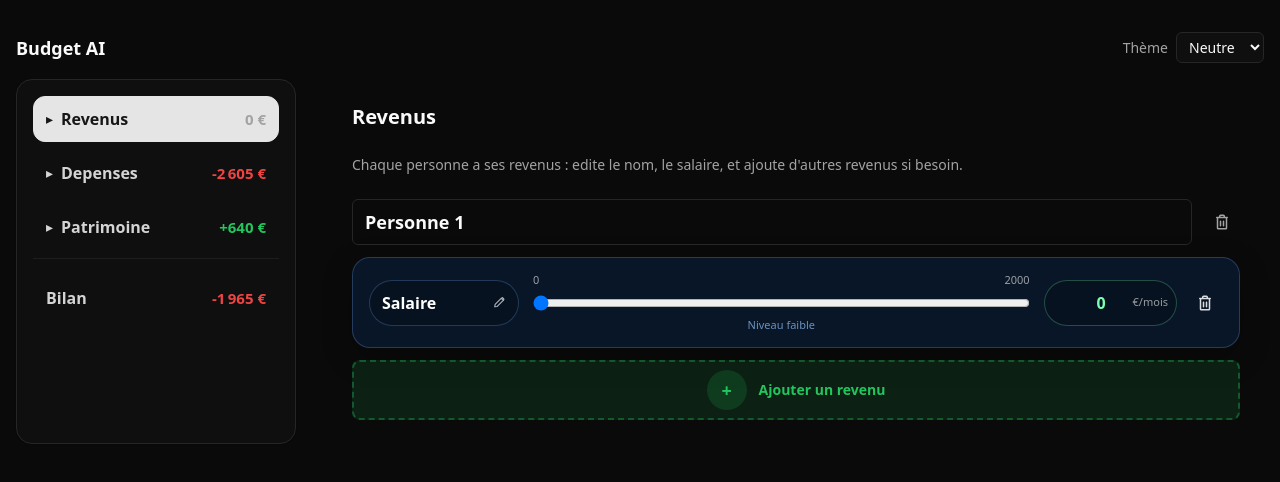
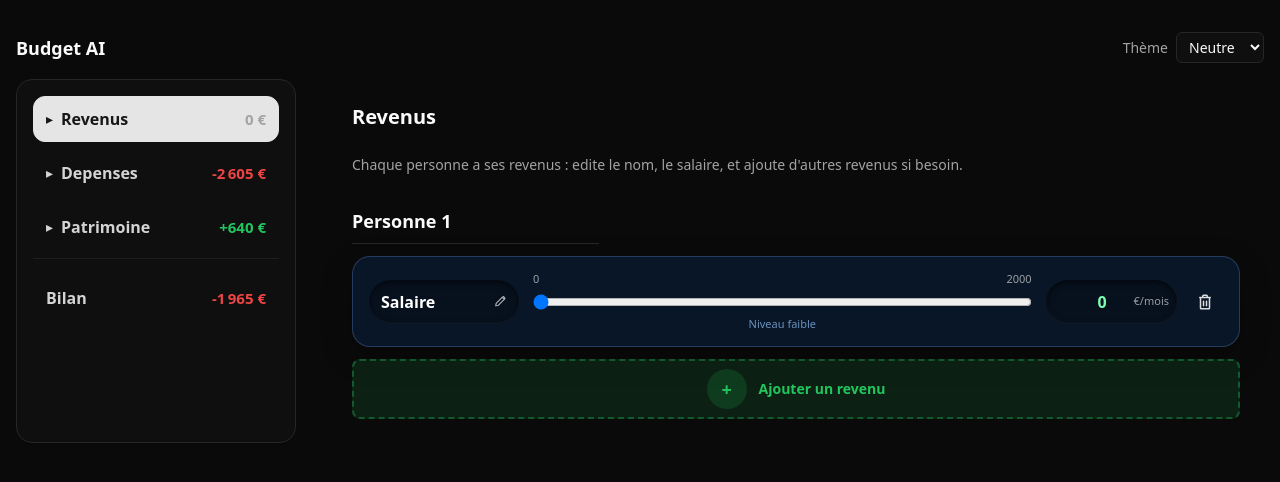
Before and after one commit to Samuel-BAHIA/Budget-FullStack, a Next.js app in the folder apps/frontend/: page / in a window 1280 px wide. Shown: the top 482 px of the page. Built offline with nearby package versions, Linux system fonts and the light colour scheme.

Commit message:
Auto-commit (new-design): 2026-01-08 18:23:53

```diff
--- a/apps/frontend/app/tabs/RevenusTab.tsx
+++ b/apps/frontend/app/tabs/RevenusTab.tsx
@@ -218,11 +218,12 @@ const styles: Record<string, CSSProperties> = {
     justifyContent: "space-between",
     padding: "10px 12px",
     borderRadius: 999,
-    border: "1px solid rgba(120, 170, 255, 0.25)",
-    background: "rgba(0,0,0,0.15)",
+    border: "none",
+    background: "rgba(5, 12, 22, 0.6)",
     color: "white",
     cursor: "text",
     width: "100%",
+    boxShadow: "inset 0 2px 6px rgba(0,0,0,0.55), inset 0 -1px 2px rgba(255,255,255,0.08)",
   },
   labelText: { fontWeight: 600 },
   pencil: { opacity: 0.7, fontSize: 14 },
@@ -230,10 +231,11 @@ const styles: Record<string, CSSProperties> = {
     padding: "10px 12px",
     borderRadius: 999,
     border: "1px solid rgba(120, 170, 255, 0.45)",
-    background: "rgba(0,0,0,0.2)",
+    background: "rgba(5, 12, 22, 0.6)",
     color: "white",
     outline: "none",
     width: "100%",
+    boxShadow: "inset 0 2px 6px rgba(0,0,0,0.55), inset 0 -1px 2px rgba(255,255,255,0.08)",
   },
   hintTop: { fontSize: 11, opacity: 0.6, textAlign: "center", width: "100%" },
   infoHint: { fontSize: 11, opacity: 0.7, textAlign: "center", width: "100%" },
@@ -246,10 +248,11 @@ const styles: Record<string, CSSProperties> = {
     display: "flex",
     alignItems: "center",
     borderRadius: 999,
-    border: "1px solid rgba(120, 255, 170, 0.25)",
-    background: "rgba(0,0,0,0.15)",
+    border: "none",
+    background: "rgba(5, 12, 22, 0.6)",
     overflow: "hidden",
     paddingRight: 8,
+    boxShadow: "inset 0 2px 6px rgba(0,0,0,0.55), inset 0 -1px 2px rgba(255,255,255,0.08)",
   },
   valueInput: {
     width: 88,
@@ -299,13 +302,6 @@ export function RevenusTab({ persons: externalPersons, onPersonsChange, activePe
     }
   };
   const { updateTotal, updateRevenusParPersonnes } = useBudget();
-
-  const handleDeletePerson = (personId: number) => {
-    setPersons((prev) => {
-      if (prev.length <= 1) return prev;
-      return prev.filter((p) => p.id !== personId);
-    });
-  };
 
   const handlePersonNameChange = (personId: number, name: string) => {
     setPersons((prev) => prev.map((p) => (p.id === personId ? { ...p, name } : p)));
@@ -401,40 +397,21 @@ export function RevenusTab({ persons: externalPersons, onPersonsChange, activePe
                 type="text"
                 value={person.name}
                 onChange={(e) => handlePersonNameChange(person.id, e.target.value)}
-                className="min-w-[180px] flex-1 rounded-md border px-3 py-2 text-lg font-semibold outline-none transition bg-transparent"
+                className="border-b px-0 py-2 text-lg font-semibold outline-none transition bg-transparent"
                 style={{
                   borderColor: "var(--theme-border)",
                   color: "var(--theme-text)",
+                  width: "24ch",
                 }}
                 onFocus={(e) => {
                   e.currentTarget.style.borderColor = "var(--theme-borderLight)";
-                  e.currentTarget.style.boxShadow = "0 0 0 2px var(--theme-borderLight)";
+                  e.currentTarget.style.boxShadow = "none";
                 }}
                 onBlur={(e) => {
                   e.currentTarget.style.borderColor = "var(--theme-border)";
                   e.currentTarget.style.boxShadow = "none";
                 }}
               />
-              <button
-                onClick={() => handleDeletePerson(person.id)}
-                disabled={persons.length <= 1}
-                className="rounded-md px-2 py-2 text-sm transition flex items-center justify-center"
-                style={{
-                  border: "1px solid transparent",
-                  backgroundColor: "transparent",
-                  color: persons.length <= 1 ? "var(--theme-textSecondary)" : "var(--theme-textSecondary)",
-                  cursor: persons.length <= 1 ? "not-allowed" : "pointer",
-                }}
-                onMouseEnter={(e) => {
-                  if (persons.length <= 1) return;
-                  e.currentTarget.style.color = "#ef4444";
-                }}
-                onMouseLeave={(e) => (e.currentTarget.style.color = "var(--theme-textSecondary)")}
-                title="Supprimer la personne"
-                aria-label="Supprimer la personne"
-              >
-                <TrashIcon />
-              </button>
             </div>
 
             <div className="space-y-3">
```
